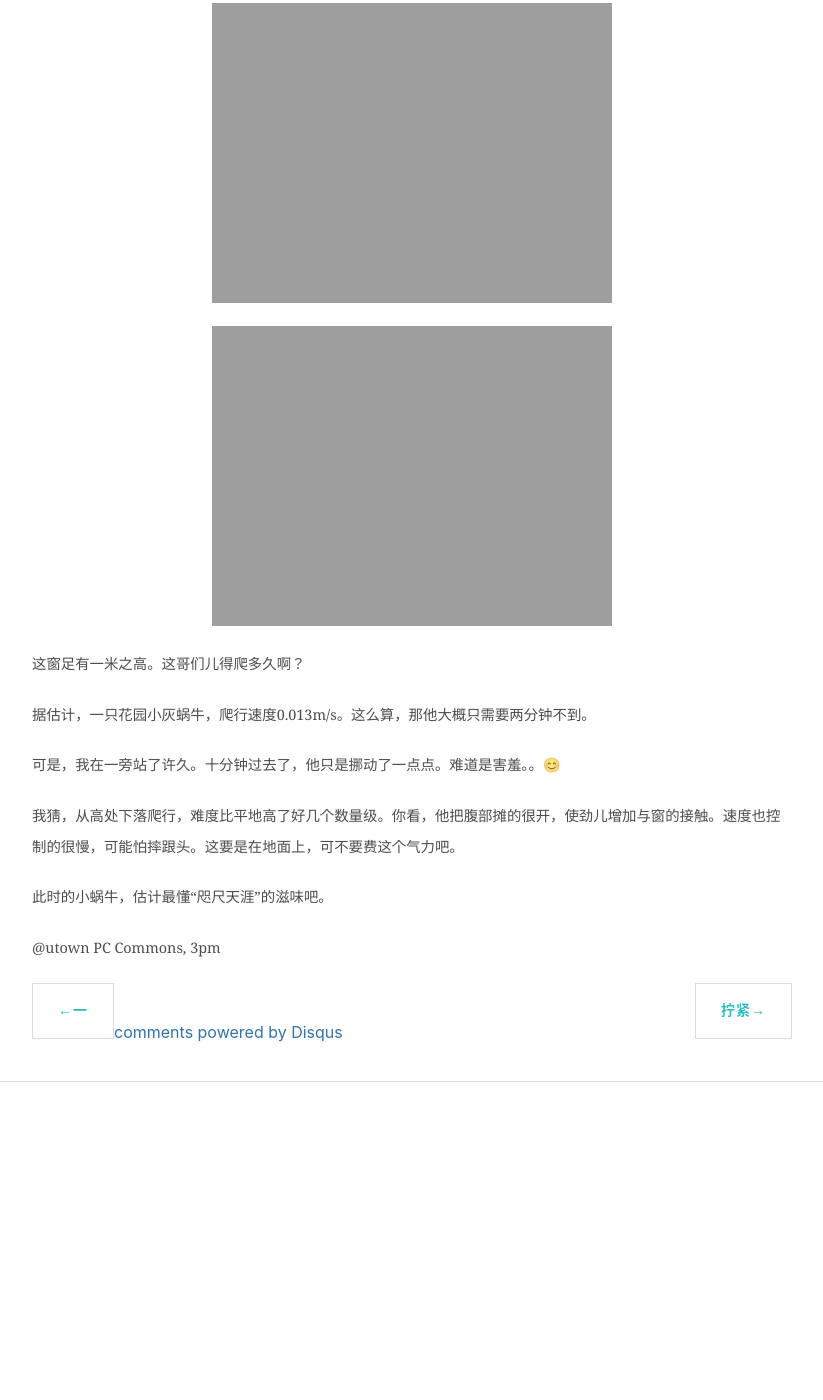
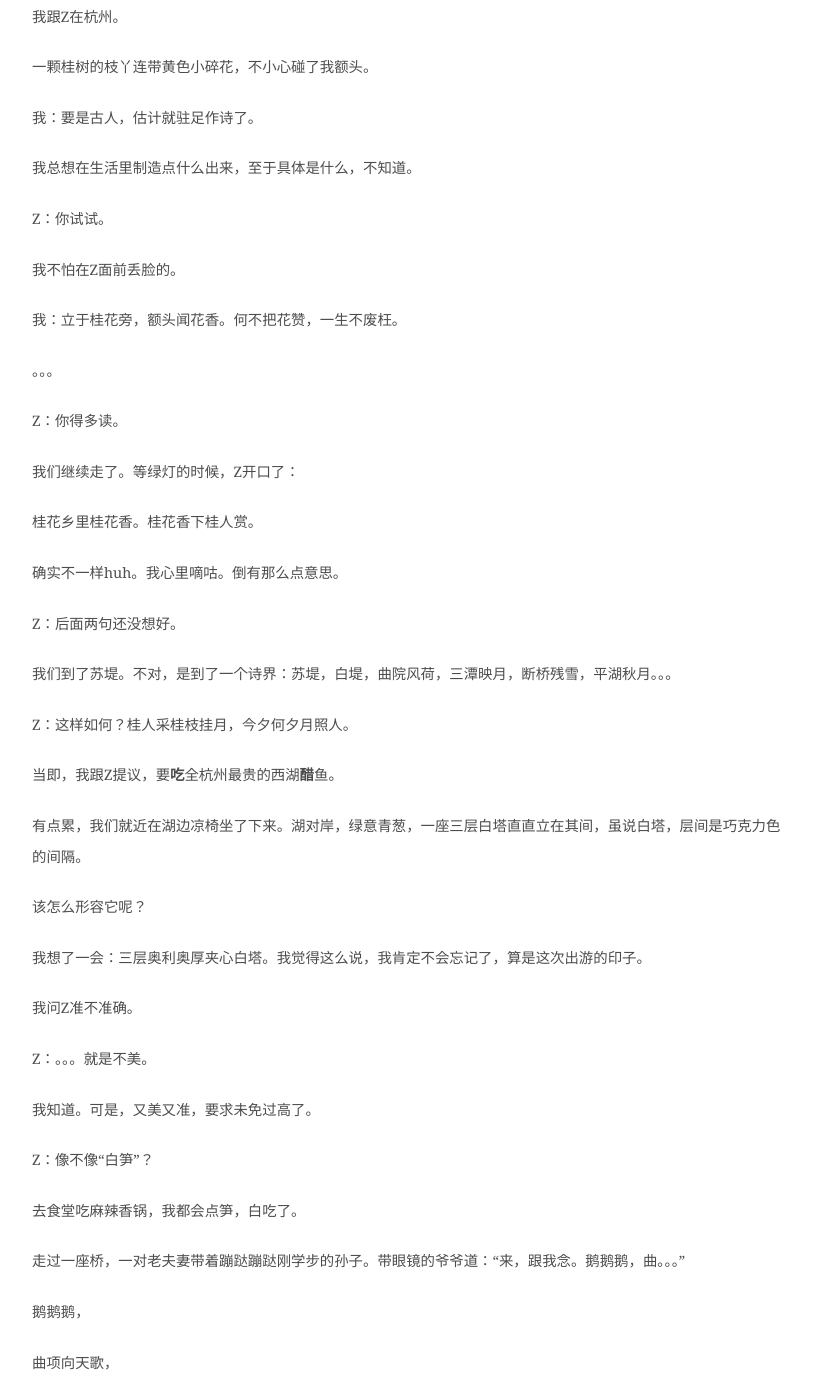
Before and after one commit to shirleysteve/1, a Jekyll site: the page built from _posts/2018-11-13-蜗牛爬窗.md, in a window 1280 px wide and 1400 px high, scrolled down 333 px. Shown: the whole window, without its empty margins (228-1051 px from the left). Built offline with Jekyll 4.4.1, drawn with Linux system fonts in a browser that asks for light colours; nearby versions of some CDN libraries; comment, search, counter and statistics services are not loaded; before the commit the page ends 1493 px from its top, so only the background shows below that; some of the changed text lies outside the part shown.

Commit message:
Update 2018-11-13-蜗牛爬窗.md

```diff
--- a/_posts/2018-11-13-蜗牛爬窗.md
+++ b/_posts/2018-11-13-蜗牛爬窗.md
@@ -1,23 +1,73 @@
 ---
 layout: post
 
-title: 蜗牛爬窗
+title: 月桂吟
 ---
 
-偶遇蜗牛🐌爬窗！
+十月，桂花飘香的季节。
 
-![蜗牛爬窗]({{ site.url }}/images/posts/2017-11-9/蜗牛.jpeg)
-![正面照]({{ site.url }}/images/posts/2017-11-9/蜗牛1.jpeg)
+我跟Z在杭州。
 
-这窗足有一米之高。这哥们儿得爬多久啊？
+一颗桂树的枝丫连带黄色小碎花，不小心碰了我额头。
 
-据估计，一只花园小灰蜗牛，爬行速度0.013m/s。这么算，那他大概只需要两分钟不到。
+我：要是古人，估计就驻足作诗了。
 
-可是，我在一旁站了许久。十分钟过去了，他只是挪动了一点点。难道是害羞。。😊
+我总想在生活里制造点什么出来，至于具体是什么，不知道。
 
-我猜，从高处下落爬行，难度比平地高了好几个数量级。你看，他把腹部摊的很开，使劲儿增加与窗的接触。速度也控制的很慢，可能怕摔跟头。这要是在地面上，可不要费这个气力吧。
+Z：你试试。
 
-此时的小蜗牛，估计最懂“咫尺天涯”的滋味吧。
+我不怕在Z面前丢脸的。
+
+我：立于桂花旁，额头闻花香。何不把花赞，一生不废枉。
+
+。。。
+
+Z：你得多读。
+
+我们继续走了。等绿灯的时候，Z开口了：
+
+桂花乡里桂花香。桂花香下桂人赏。
+
+确实不一样huh。我心里嘀咕。倒有那么点意思。
+
+Z：后面两句还没想好。
+
+我们到了苏堤。不对，是到了一个诗界：苏堤，白堤，曲院风荷，三潭映月，断桥残雪，平湖秋月。。。
+
+Z：这样如何？桂人采桂枝挂月，今夕何夕月照人。
+
+当即，我跟Z提议，要**吃**全杭州最贵的西湖**醋**鱼。
+
+有点累，我们就近在湖边凉椅坐了下来。湖对岸，绿意青葱，一座三层白塔直直立在其间，虽说白塔，层间是巧克力色的间隔。
+
+该怎么形容它呢？
+
+我想了一会：三层奥利奥厚夹心白塔。我觉得这么说，我肯定不会忘记了，算是这次出游的印子。
+
+我问Z准不准确。
+
+Z：。。。就是不美。
+
+我知道。可是，又美又准，要求未免过高了。
+
+Z：像不像“白笋”？
+
+去食堂吃麻辣香锅，我都会点笋，白吃了。
+
+走过一座桥，一对老夫妻带着蹦跶蹦跶刚学步的孙子。带眼镜的爷爷道：“来，跟我念。鹅鹅鹅，曲。。。”
+
+鹅鹅鹅，
+
+曲项向天歌，
+
+白毛浮绿水，
+
+红掌拨清波。
+
+小时候怎么没察觉它这么美呢。
 
 
-@utown PC Commons, 3pm
+
+
+<!--![蜗牛爬窗]({{ site.url }}/images/posts/2017-11-9/蜗牛.jpeg)-->
+<!--![正面照]({{ site.url }}/images/posts/2017-11-9/蜗牛1.jpeg)-->
```
